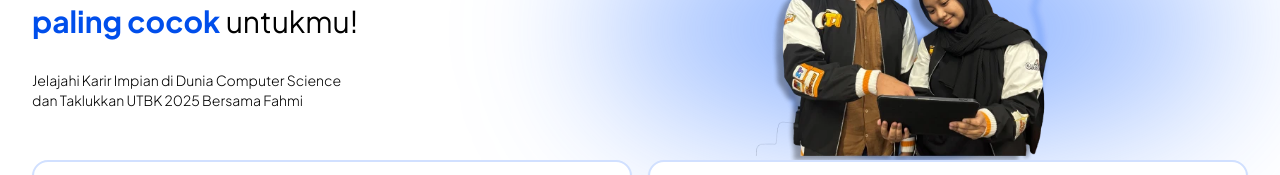
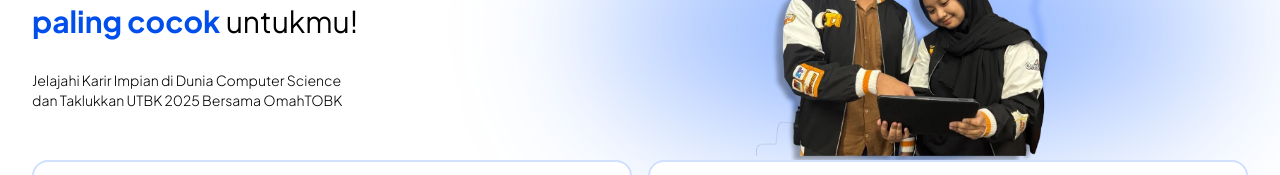
Before and after one commit to vityasyyy/omah-to, a Next.js app in the folder web/: page / in a window 1280 px wide. Shown: the part 238-413 px from the top of the page. Built offline with nearby package versions, Linux system fonts and the light colour scheme; no server answers.

Commit message:
fix: hero bersama Fahmi

```diff
--- a/web/src/modules/home/hero.tsx
+++ b/web/src/modules/home/hero.tsx
@@ -101,7 +101,7 @@ const Hero = async () => {
               className='mt-2 text-sm font-light text-balance text-neutral-700 md:mt-0 md:text-black'
             >
               Jelajahi Karir Impian di Dunia Computer Science dan Taklukkan UTBK
-              2025 Bersama Fahmi
+              2025 Bersama OmahTOBK
             </motion.p>
           </motion.div>
 
```
